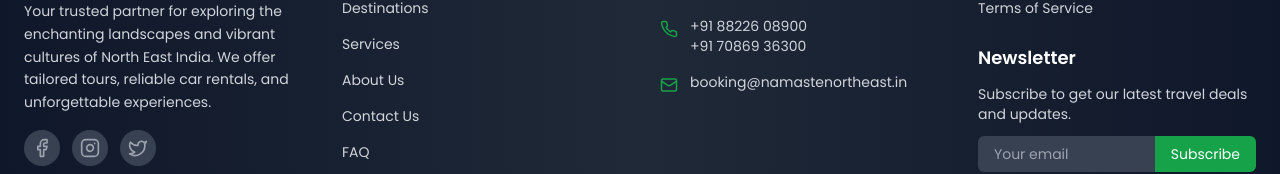
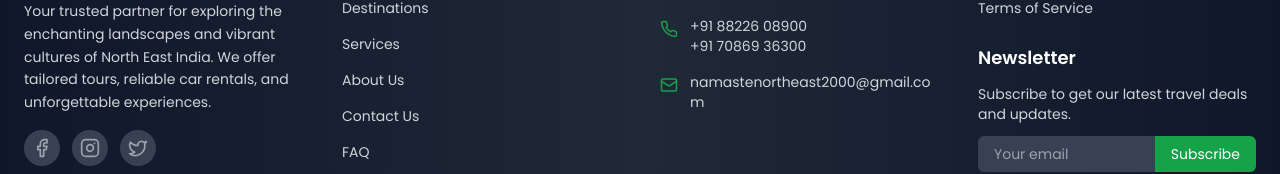
Before and after one commit to HeartCoder/Real, a React (Vite) app: page /faq in a window 1280 px wide. Shown: the part 1042-1216 px from the top of the page. Built offline with nearby package versions, Linux system fonts and the light colour scheme; a web font is replaced by a local one.

Commit message:
Update Footer.jsx

```diff
--- a/src/components/Footer.jsx
+++ b/src/components/Footer.jsx
@@ -5,7 +5,7 @@ import { Facebook, Instagram, Twitter, Linkedin, Youtube, MapPin, Phone, Mail }
 
 const Footer = () => {
   const currentYear = new Date().getFullYear();
-  const emailAddress = "booking@namastenortheast.in";
+  const emailAddress = "namastenortheast2000@gmail.com";
   const primaryPhoneNumber = "+91 88226 08900";
   const secondaryPhoneNumber = "+91 70869 36300";
 
```
